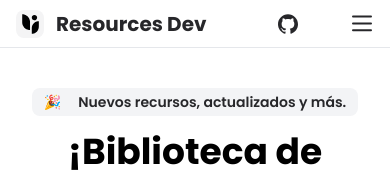
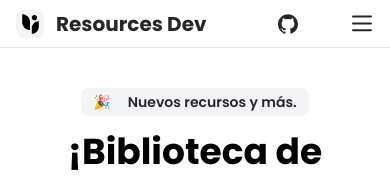
Before and after one commit to francoogilli/devresources, a Next.js app: page / in a window 390 px wide. Shown: the top 181 px of the page. Built offline with nearby package versions, Linux system fonts and the light colour scheme; some icons are missing.

Commit message:
Improvement: shorten text on mobile screens

```diff
--- a/src/app/page.tsx
+++ b/src/app/page.tsx
@@ -9,7 +9,8 @@ export default function Home() {
       <span className="inline-flex items-center rounded-lg bg-gray-100 dark:bg-zinc-800 mb-4 md:mb-3 px-3 py-1 text-sm font-semibold">
         🎉
         <div className="shrink-0 bg-border w-[1px] mx-2 h-4"></div>
-        <span>Nuevos recursos, actualizados y más.</span>
+        <span className='sm:hidden'>Nuevos recursos y más.</span>
+        <span className='hidden sm:inline'>Nuevos recursos, actualizados y más.</span>
       </span>
 
       <h1 className="font-bold text-4xl text-center md:text-6xl mb-5 text-black dark:text-white">
```
